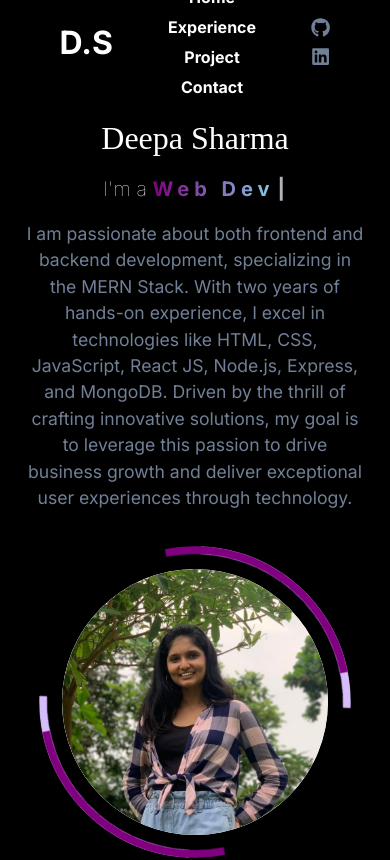
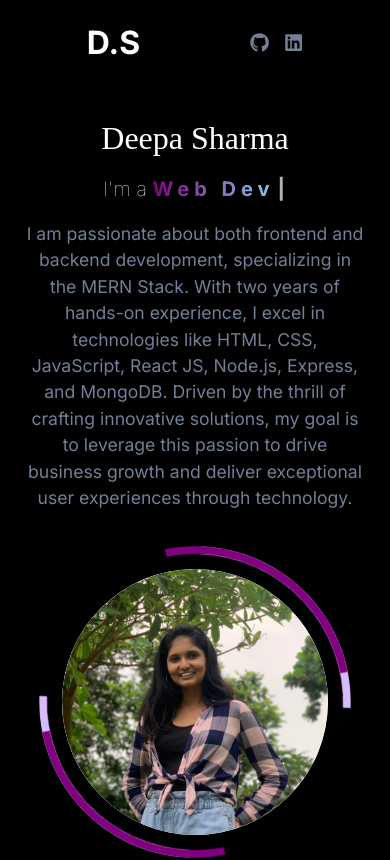
Before and after one commit to dipa2504/My-Portfolio-DEEPA, a React (Vite) app in the folder frontend/: page / in a window 390 px wide. Shown: the top 860 px of the page. Built offline with nearby package versions, Linux system fonts and the light colour scheme; a web font is replaced by a local one.

Commit message:
Update Navbar and Skill CSS for responsiveness

```diff
--- a/frontend/src/componnts/Navbar/Navbar.css
+++ b/frontend/src/componnts/Navbar/Navbar.css
@@ -61,21 +61,17 @@ nav a:hover {
 }
 
 @media (max-width: 768px) {
-  nav ul {
-    flex-direction: column;
-    gap: 10px;
-  }
-
   nav li {
     font-size: 1rem;
-  }
-
-  .nav-icons {
-    flex-direction: column;
-    gap: 10px;
   }
 
   .contact-link {
     font-size: 1.2rem;
   }
 }
+
+@media (max-width: 560px){
+  nav ul{
+    display: none;
+  }
+}
--- a/frontend/src/componnts/Skill/Skill.css
+++ b/frontend/src/componnts/Skill/Skill.css
@@ -84,4 +84,14 @@
     font-size: 3.5rem;
     padding: 8px;
   }
+
+  /* Slightly adjust animation for small screens */
+  @keyframes flow {
+    0%, 100% {
+      transform: translateY(0);
+    }
+    50% {
+      transform: translateY(50px);
+    }
+  }
 }
```
